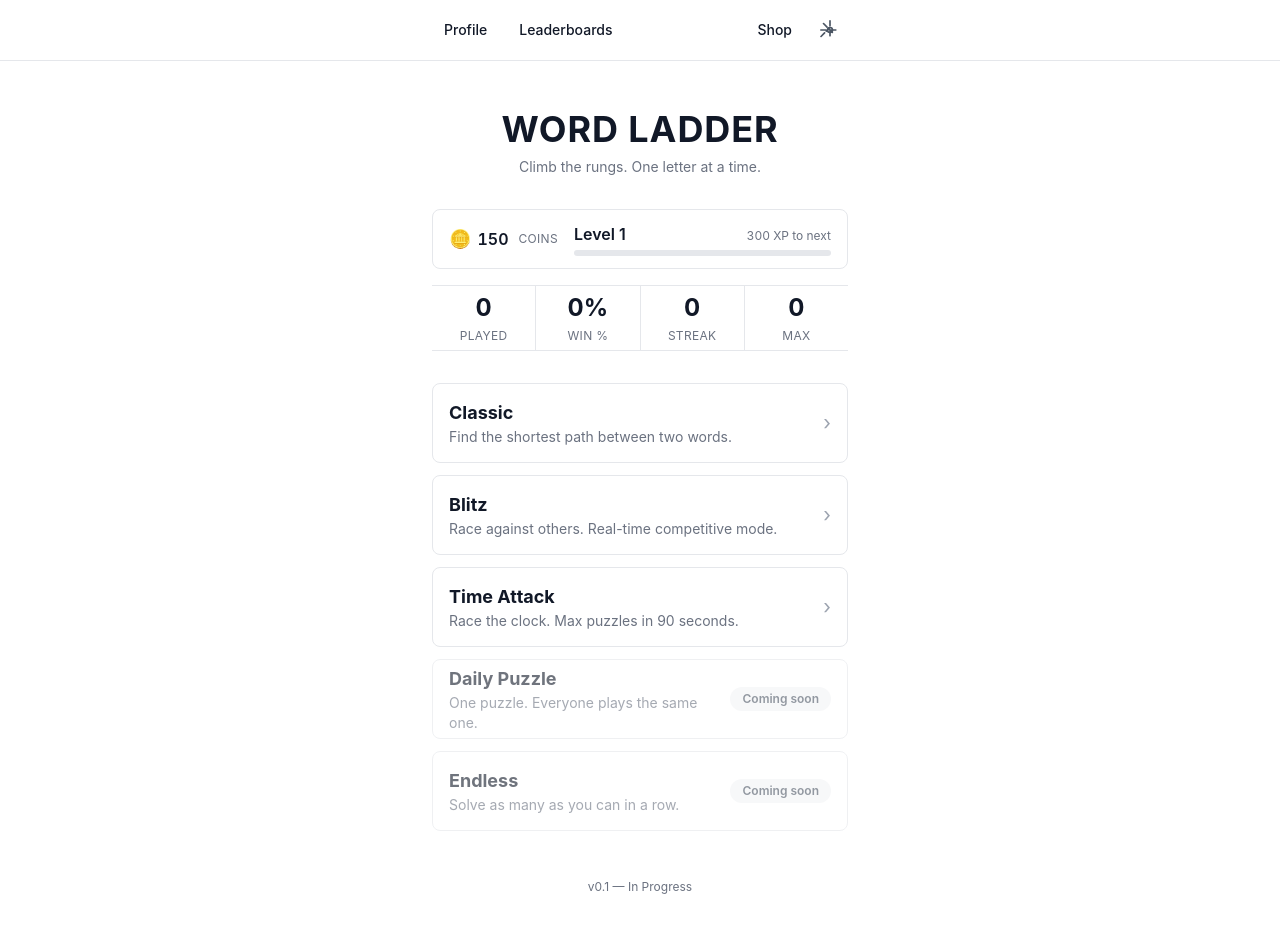
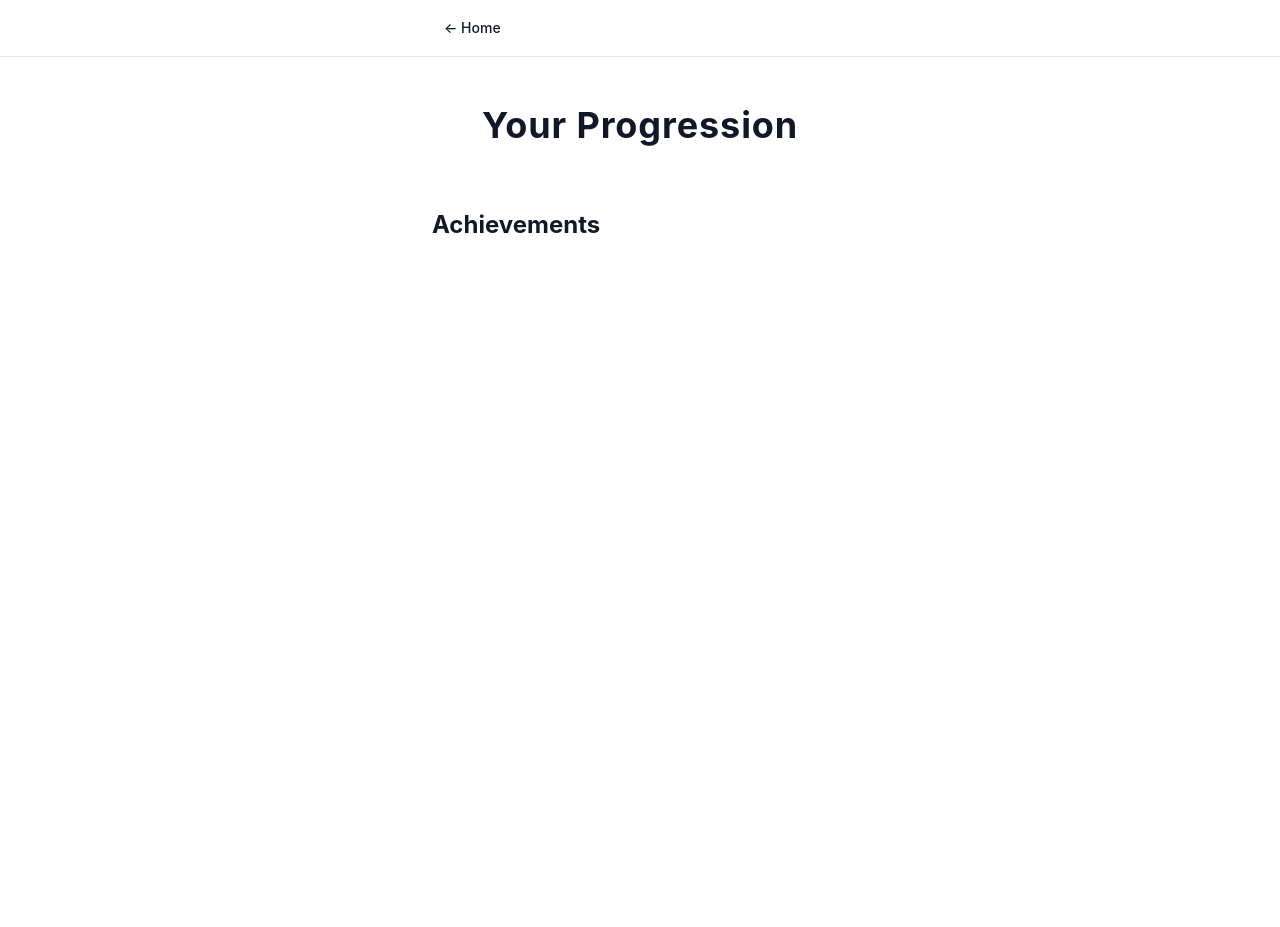
Before and after one commit to nicholasgarnerviad-debug/In-progress-word-ladder-, a React (Vite) app: page /progression in a window 1280 px wide. Before the commit this address led to /. After the commit the page ends 800 px from the top, so only its background shows below. Built offline with nearby package versions, Linux system fonts and the light colour scheme.

Commit message:
feat: create progression page with route

```diff
--- a/src/App.tsx
+++ b/src/App.tsx
@@ -3,6 +3,7 @@ import { BrowserRouter, Routes, Route, Navigate } from 'react-router-dom';
 import { HomePage } from './pages/HomePage';
 import { SettingsPage } from './pages/SettingsPage';
 import { ComponentsPreview } from './pages/ComponentsPreview';
+import { ProgressionPage } from './pages/ProgressionPage';
 import { LevelUpProvider } from './components/economy/LevelUpProvider';
 
 // Lazy load game mode pages
@@ -31,6 +32,7 @@ export const App: React.FC = () => {
         <Routes>
           <Route path="/" element={<HomePage />} />
           <Route path="/settings" element={<SettingsPage />} />
+          <Route path="/progression" element={<ProgressionPage />} />
           <Route
             path="/play/classic"
             element={
--- /dev/null
+++ b/src/components/progression/AchievementList.tsx
@@ -0,0 +1,6 @@
+import React from 'react';
+
+export const AchievementList: React.FC = () => {
+  // Component to be implemented in Task 5
+  return <div />;
+};
--- /dev/null
+++ b/src/components/progression/LevelCard.tsx
@@ -0,0 +1,6 @@
+import React from 'react';
+
+export const LevelCard: React.FC = () => {
+  // Component to be implemented in Task 2
+  return <div />;
+};
--- /dev/null
+++ b/src/pages/ProgressionPage.tsx
@@ -0,0 +1,46 @@
+import React, { useEffect } from 'react';
+import { Link } from 'react-router-dom';
+import { LevelCard } from '../components/progression/LevelCard';
+import { AchievementList } from '../components/progression/AchievementList';
+
+export const ProgressionPage: React.FC = () => {
+  useEffect(() => {
+    document.title = 'Your Progression - Word Ladder';
+  }, []);
+
+  return (
+    <div className="min-h-screen bg-white dark:bg-gray-950 text-gray-900 dark:text-gray-100">
+      {/* Header with back button */}
+      <div className="border-b border-gray-200 dark:border-gray-800">
+        <div className="max-w-md mx-auto px-4 py-3 flex items-center">
+          <Link
+            to="/"
+            className="px-3 py-1.5 text-sm font-medium rounded hover:bg-gray-100 dark:hover:bg-gray-900 transition-colors focus-visible:ring-2 focus-visible:ring-blue-500 dark:focus-visible:ring-blue-400 focus-visible:outline-none"
+            title="Back to home"
+          >
+            ← Home
+          </Link>
+        </div>
+      </div>
+
+      {/* Main content */}
+      <div className="max-w-md mx-auto px-4">
+        {/* Page title */}
+        <div className="pt-12 pb-8 text-center">
+          <h1 className="text-4xl font-bold tracking-wide">Your Progression</h1>
+        </div>
+
+        {/* Level Card */}
+        <div className="mb-8">
+          <LevelCard />
+        </div>
+
+        {/* Achievements section */}
+        <div className="mb-12">
+          <h2 className="text-2xl font-bold mb-4">Achievements</h2>
+          <AchievementList />
+        </div>
+      </div>
+    </div>
+  );
+};
```
Also changed, not shown: 1 other file (tests, documents, lock files or other folders).
